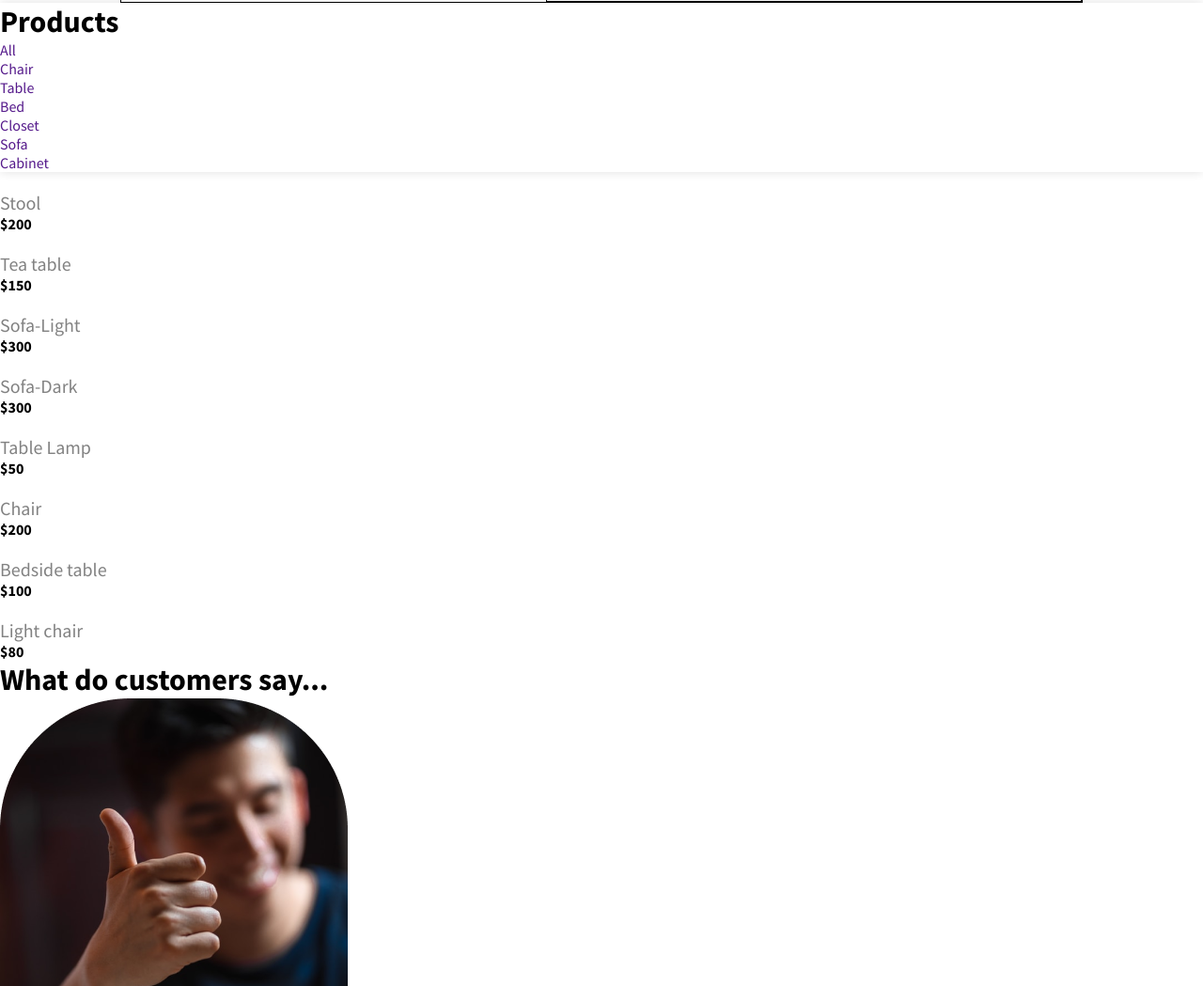
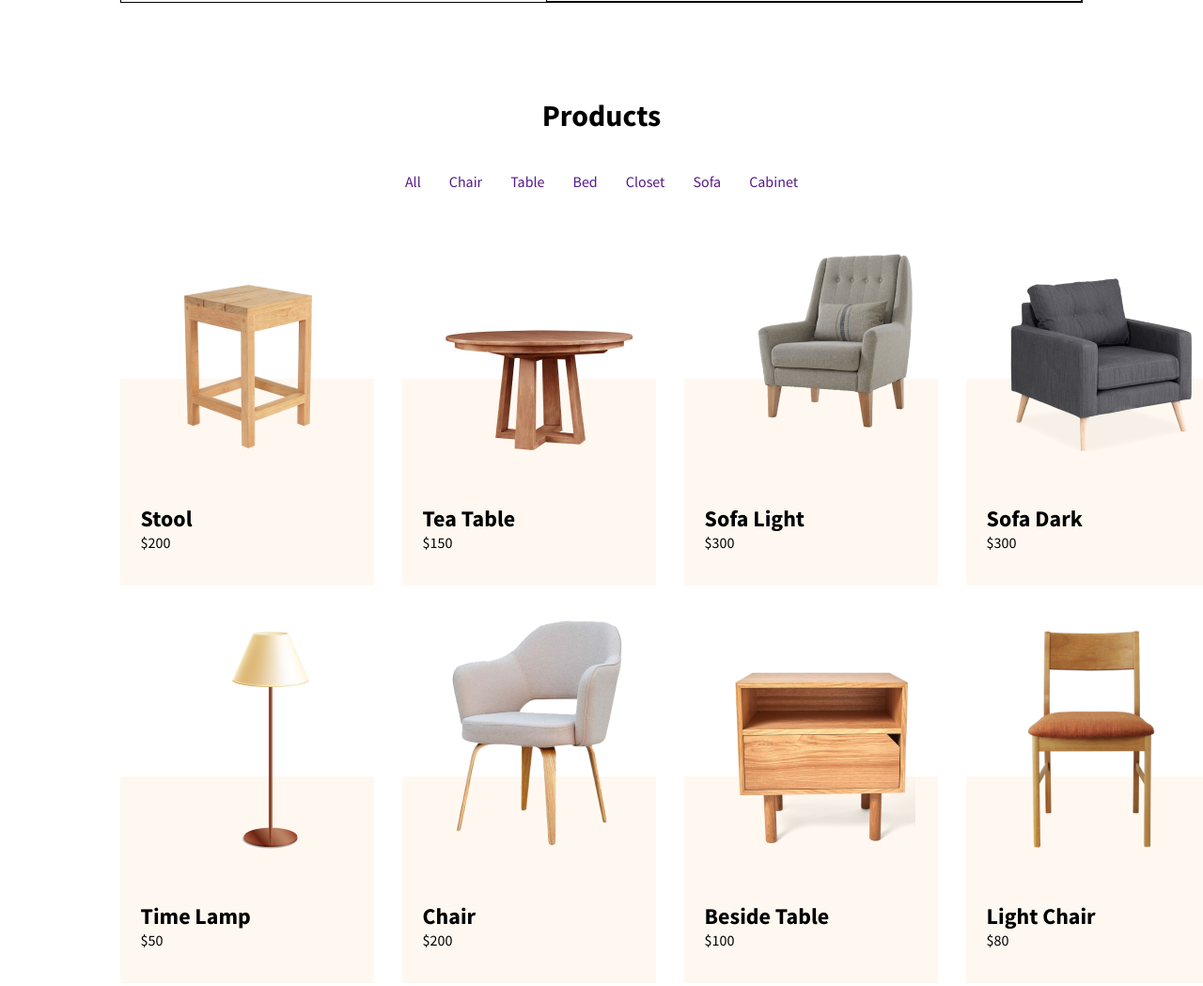
Before and after one commit to Ahad-Web3/Websites, a plain HTML site: page Furniture/index.html in a window 1280 px wide. Shown: the part 1802-2851 px from the top of the page at 94% size. Drawn offline with Linux system fonts and the light colour scheme.

Commit message:
Products Page css

```diff
--- a/Furniture/index.html
+++ b/Furniture/index.html
@@ -96,7 +96,7 @@
         </div>
     </div>
     <div class="products">
-        <div class="header">
+        <div class="header__prod">
             <h1 class="heading-products">Products</h1>
             <nav class="nav-products">
                 <ul class="prod-menu">
@@ -112,69 +112,63 @@
         </div>
         <div class="grid-products">
             <div class="prod">
-                <img src="" alt="" class="prod-img">
                 <div class="prod-content">
-                    <h4 class="prod-content">Stool</h4>
-                    <h5 class="prod-price">$200</h5>
+                    <img src="./images/stool.png" alt="" class="prod-img">
+                    <div class="name-tag">
+                        <h3 class="">Stool</h3>
+                        <h5 class="">$200</h5>
                     </div>
                 </div>
-            <div class="prod">
-                <img src="" alt="" class="prod-img">
                 <div class="prod-content">
-                    <h4 class="prod-content">Tea table</h4>
-                    <h5 class="prod-price">$150</h5>
+                    <img src="./images/teatable.png" alt="" class="prod-img">
+                    <div class="name-tag">
+                        <h3 class="">Tea Table</h3>
+                        <h5 class="">$150</h5>
                     </div>
                 </div>
-            <div class="prod">
-                <img src="" alt="" class="prod-img">
                 <div class="prod-content">
-                    <h4 class="prod-content">Sofa-Light</h4>
-                    <h5 class="prod-price">$300</h5>
+                    <img src="./images/sofa-light.png" alt="" class="prod-img">
+                    <div class="name-tag">
+                        <h3 class="">Sofa Light</h3>
+                        <h5 class="">$300</h5>
                     </div>
                 </div>
-            <div class="prod">
-                <img src="" alt="" class="prod-img">
                 <div class="prod-content">
-                    <h4 class="prod-content">Sofa-Dark</h4>
-                    <h5 class="prod-price">$300</h5>
+                    <img src="./images/sofadark.png" alt="" class="prod-img">
+                    <div class="name-tag">
+                        <h3 class="">Sofa Dark</h3>
+                        <h5 class="">$300</h5>
                     </div>
                 </div>
-            <div class="prod">
-                <img src="" alt="" class="prod-img">
                 <div class="prod-content">
-                    <h4 class="prod-content">Table Lamp</h4>
-                    <h5 class="prod-price">$50</h5>
+                    <img src="./images/tablelamp.png" alt="" class="prod-img">
+                    <div class="name-tag">
+                        <h3 class="">Time Lamp</h3>
+                        <h5 class="">$50</h5>
                     </div>
                 </div>
-            <div class="prod">
-                <img src="" alt="" class="prod-img">
                 <div class="prod-content">
-                    <h4 class="prod-content">Chair</h4>
-                    <h5 class="prod-price">$200</h5>
+                    <img src="./images/chair.png" alt="" class="prod-img">
+                    <div class="name-tag">
+                        <h3 class="">Chair</h3>
+                        <h5 class="">$200</h5>
                     </div>
                 </div>
-            <div class="prod">
-                <img src="" alt="" class="prod-img">
                 <div class="prod-content">
-                    <h4 class="prod-content">Bedside table</h4>
-                    <h5 class="prod-price">$100</h5>
+                    <img src="./images/bedside-table.png" alt="" class="prod-img">
+                    <div class="name-tag">
+                        <h3 class="">Beside Table</h3>
+                        <h5 class="">$100</h5>
                     </div>
                 </div>
-            <div class="prod">
-                <img src="" alt="" class="prod-img">
                 <div class="prod-content">
-                    <h4 class="prod-content">Light chair</h4>
-                    <h5 class="prod-price">$80</h5>
+                    <img src="./images/light-table.png" alt="" class="prod-img">
+                    <div class="name-tag">
+                        <h3 class="">Light Chair</h3>
+                        <h5 class="">$80</h5>
                     </div>
                 </div>
-
-
-
-
-
-
-
-
+            </div>
         </div>
     </div>
     <div class="testimonial">
--- a/Furniture/style.css
+++ b/Furniture/style.css
@@ -73,6 +73,7 @@ h2{
 }
 h3{
     font-size: var(--fs-24);
+    font-weight: var(--fw-bold);
 }
 h4{
     font-size: var(--fs-20);
@@ -81,6 +82,7 @@ h4{
 }
 h5{
     font-size: var(--fs-16);
+    font-weight: var(--fw-regular);
 }
 
 .title-subtitle-heading{
@@ -136,6 +138,7 @@ h5{
 .about-us{
     border: 1px solid black;
     width: 80%;
+    max-width: 1440px;
     margin: auto;
 }
 .aboutus__bottom{
@@ -183,3 +186,66 @@ h5{
     row-gap: 30px;
     align-items: flex-start;
 }
+
+/* Products page */
+
+/* Navigation */
+.header__prod{
+    margin: 100px auto 200px;
+}
+.header__prod h1{
+    display: flex;
+    align-items: center;
+    justify-content: center;
+    margin-bottom: 40px;
+}
+.prod-menu{
+    display: flex;
+    justify-content: center;
+    align-items: center;
+    gap: 30px;
+}
+/* Products Lists */
+.prod{
+    display: grid;
+    grid-template-columns: repeat(4, 1fr);
+    grid-template-rows: repeat(2, 1fr);
+    column-gap: 30px;
+    row-gap: 203px;
+
+    /* display: flex;
+    flex-direction: row;
+    justify-content: space-around;
+    gap: 30px; */
+
+    /* border: 1px solid black; */
+    max-width: 1440px;
+    width: 80%;
+    margin: auto;
+}
+.prod-content{
+    /* border: 2px solid red; */
+    background: #FFF8F0;
+    width: 270px;
+    height: 220px;
+    position: relative;
+}
+.prod-content img{
+    position: absolute;
+    bottom: 143px;
+    left: 46px;
+}
+.name-tag{
+    /* border: 1px solid black; */
+    /* margin: 0 16% 20px 16%; */
+    position: absolute;
+    width: 82.5%;
+    height: 30%;
+    line-height: 160%;
+    bottom: 8.2%;
+    left : 8%;
+}
+
+.testimonial{
+    display: none;
+}
```
Lines whose indentation alone changed are shown as unchanged.
